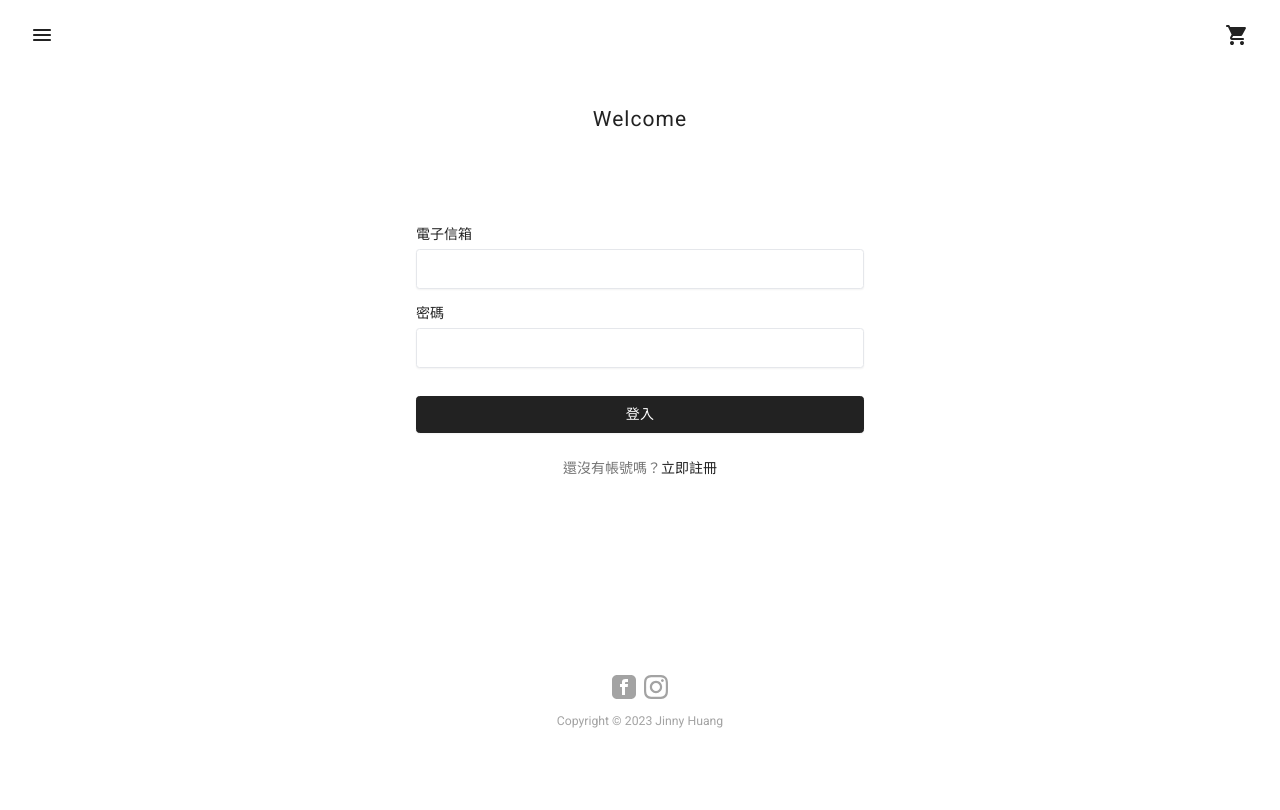
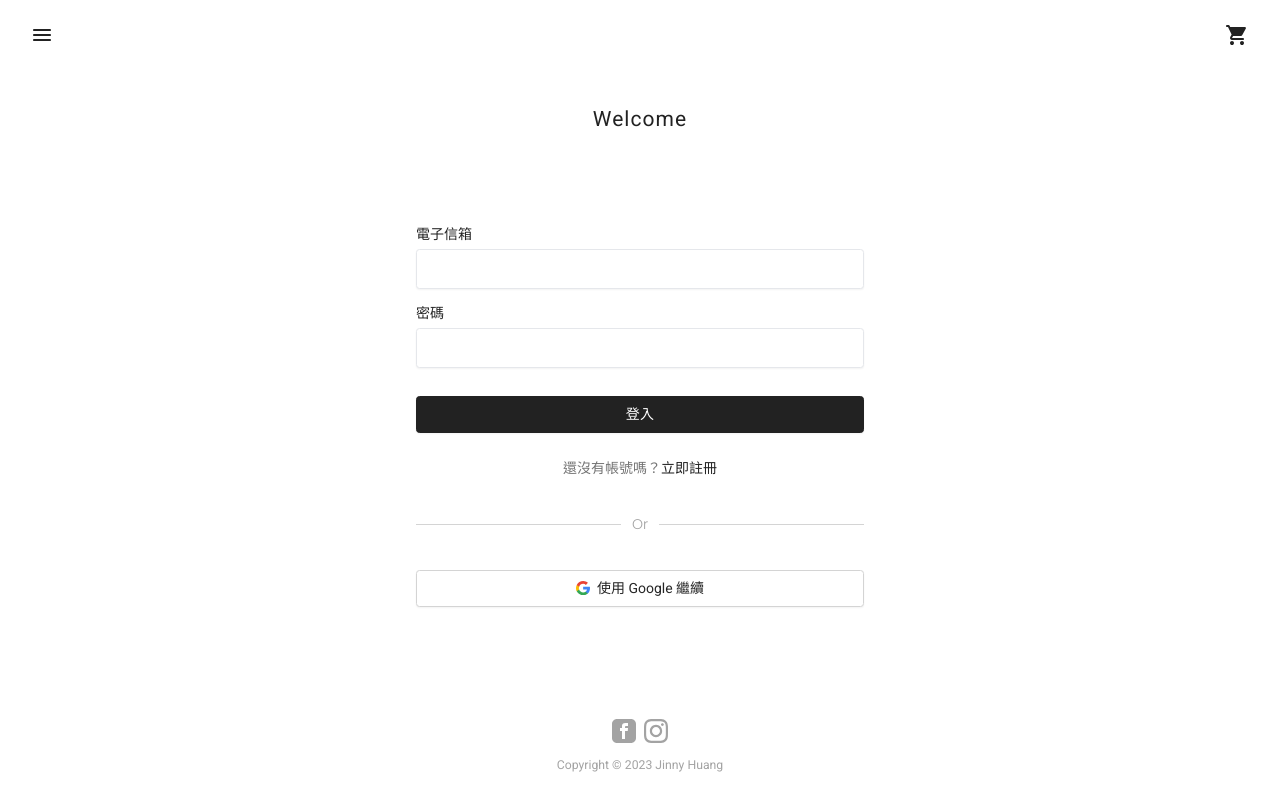
Before and after one commit to jinnnyhuang/the-no-name, a React (Create React App) app: page /login in a window 1280 px wide. Shown: the top 810 px of the page. Built offline with nearby package versions, Linux system fonts and the light colour scheme; no server answers.

Commit message:
Add Sign in with Google

```diff
--- a/src/components/Icons.js
+++ b/src/components/Icons.js
@@ -6,6 +6,7 @@ import { ReactComponent as Minus } from "../image/minus.svg";
 import { ReactComponent as Search } from "../image/search.svg";
 import { ReactComponent as Facebook } from "../image/facebook.svg";
 import { ReactComponent as Instagram } from "../image/instagram.svg";
+import { ReactComponent as Google } from "../image/google.svg";
 import { ReactComponent as Prev } from "../image/prev.svg";
 import { ReactComponent as Next } from "../image/next.svg";
 import { ReactComponent as Collection } from "../image/collection.svg";
@@ -21,6 +22,7 @@ const Icons = {
   Search,
   Facebook,
   Instagram,
+  Google,
   Prev,
   Next,
   Collection,
--- a/src/index.css
+++ b/src/index.css
@@ -1,4 +1,4 @@
-@import url("https://fonts.googleapis.com/css2?family=Noto+Sans+TC:wght@300;400;500;600;700&family=Poppins:wght@400;500;600;700&family=Roboto:wght@300;400;500;700&display=swap");
+@import url("https://fonts.googleapis.com/css2?family=Noto+Sans+TC:wght@300;400;500;600;700&family=Poppins:wght@300;400;500;600;700&family=Roboto:wght@300;400;500;700&display=swap");
 @tailwind base;
 @tailwind components;
 @tailwind utilities;
@@ -29,6 +29,13 @@
     border-radius: 0.125em; /* rounded-sm */
     outline: none;
     box-shadow: inset 0 0 0 2px rgb(255, 255, 255), 0 0 0 2px var(--color-primary);
+  }
+
+  /* Fix Bug in Safari 15: Images with loading="lazy" have uncontrollable gray border while loading */
+  @supports (font: -apple-system-body) and (-webkit-appearance: none) {
+    img[loading="lazy"] {
+      clip-path: inset(0.6px);
+    }
   }
 }
 
--- a/src/pages/Cart.js
+++ b/src/pages/Cart.js
@@ -15,6 +15,10 @@ const Cart = () => {
   const navigate = useNavigate();
   const dispatch = useDispatch();
   const { isLogin } = useSelector((state) => state.auth);
+
+  useEffect(() => {
+    !isLogin && navigate("/login");
+  }, [isLogin, navigate]);
 
   const { currentData, data, error, isFetching } = useFetchCartQuery(undefined, { skip: !isLogin });
   const [updateQuantity, results] = useUpdateQuantityMutation(); // updateQuantity(item, operation, value)
--- a/src/pages/Login.js
+++ b/src/pages/Login.js
@@ -3,12 +3,13 @@ import { Link, useNavigate } from "react-router-dom";
 import { useSelector } from "react-redux";
 import Button from "../components/Button";
 import Input from "../components/Input";
+import Icons from "../components/Icons";
 import useAuth from "../utils/useAuth";
 
 const Login = () => {
   const navigate = useNavigate();
   const { isLogin } = useSelector((state) => state.auth);
-  const { error, setError, handleLogin } = useAuth();
+  const { error, setError, handleLogin, handleGoogleLogin } = useAuth();
 
   useEffect(() => {
     document.title = "Login | 還沒有名字";
@@ -67,6 +68,18 @@ const Login = () => {
               </Link>
             </p>
           </div>
+          <div className="flex items-center my-10 font-light font-display text-neutral-400 overflow-hidden after:h-[1px] after:bg-neutral-300 after:inline-block after:flex-1 after:ml-3 before:h-[1px] before:bg-neutral-300 before:inline-block before:flex-1 before:mr-3">
+            Or
+          </div>
+          <Button
+            secondary
+            transition
+            className="w-full flex items-center justify-center gap-2 normal-case rounded tracking-normal"
+            onClick={handleGoogleLogin}
+          >
+            <Icons.Google className="w-4" />
+            使用 Google 繼續
+          </Button>
         </div>
       </div>
     </main>
--- a/src/store/apis/productsApi.js
+++ b/src/store/apis/productsApi.js
@@ -3,7 +3,6 @@ import { createApi, fetchBaseQuery } from "@reduxjs/toolkit/query/react";
 const productsApi = createApi({
   reducerPath: "productsApi",
   baseQuery: fetchBaseQuery({
-    // baseUrl: process.env.REACT_APP_API_URL || "http://localhost:3001/",
     baseUrl: process.env.REACT_APP_API_URL || "http://localhost:8080/",
   }),
   endpoints(builder) {
--- a/src/utils/useAuth.js
+++ b/src/utils/useAuth.js
@@ -20,6 +20,17 @@ const useAuth = () => {
       .catch((err) => setError({ field: err.data?.field, message: err.data?.message }));
   };
 
+  const handleGoogleLogin = () => {
+    window.open(
+      `${process.env.REACT_APP_API_URL || "http://localhost:8080"}/auth/login/google`,
+      "mywindow",
+      "location=1, status=1, scrollbars=1, width=800, height=800"
+    );
+    window.addEventListener("message", (message) => {
+      message.data.code === 200 && dispatch(setCredentials());
+    });
+  };
+
   const handleLogout = () => {
     logoutUser().then(() => {
       dispatch(logout());
@@ -28,7 +39,7 @@ const useAuth = () => {
     });
   };
 
-  return { error, setError, handleLogout, handleLogin };
+  return { error, setError, handleLogout, handleLogin, handleGoogleLogin };
 };
 
 export default useAuth;
```
Also changed, not shown: src/image/google.svg (added).
